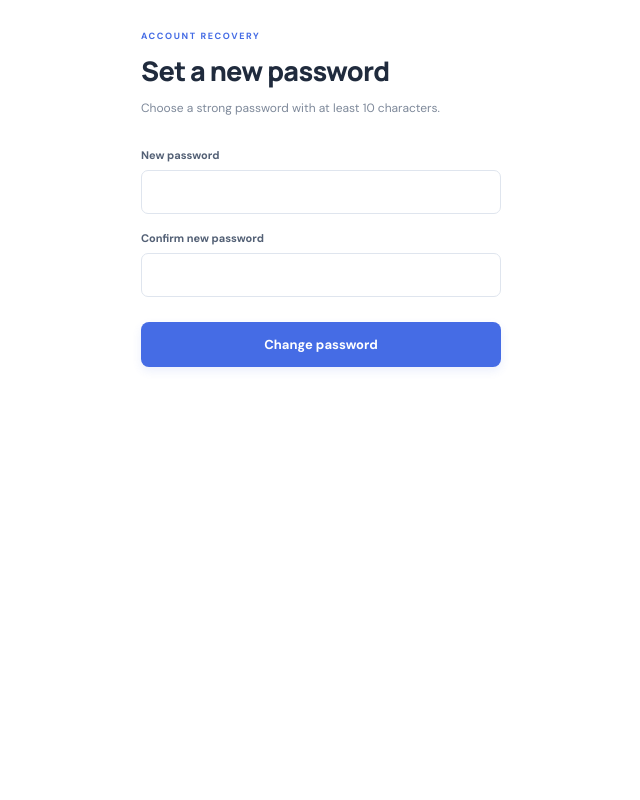
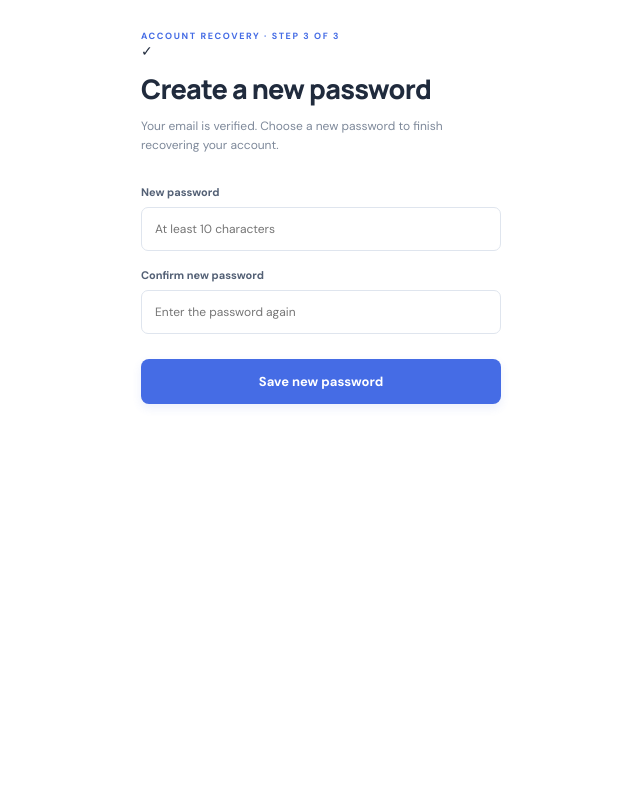
Before and after one commit to coderens/student-grade-analyzer, a Python web app: template templates/reset_password.html in a window 1280 px wide. Shown: the whole page, without its empty margins (319-959 px from the left). Run offline with Jinja, Linux system fonts and the light colour scheme; the template is opened without the code that fills it, so the values that code supplies are empty.

Commit message:
Improve Facebook-style password recovery steps

```diff
--- a/templates/reset_password.html
+++ b/templates/reset_password.html
@@ -1,14 +1,19 @@
-{% extends 'base.html' %}{% block title %}Set new password{% endblock %}
+{% extends 'base.html' %}{% block title %}Create new password{% endblock %}
 {% block content %}
 <div class="login-panel">
-  <form class="login-card" method="post">
+  <form class="login-card recovery-card" method="post">
     <input type="hidden" name="csrf_token" value="{{ csrf_token }}">
-    <div class="eyebrow">ACCOUNT RECOVERY</div>
-    <h2>Set a new password</h2>
-    <p class="muted">Choose a strong password with at least 10 characters.</p>
-    <label>New password<input type="password" name="password" minlength="10" required autocomplete="new-password"></label>
-    <label>Confirm new password<input type="password" name="confirmation" minlength="10" required autocomplete="new-password"></label>
-    <button class="btn primary full" type="submit">Change password</button>
+    <div class="eyebrow">ACCOUNT RECOVERY · STEP 3 OF 3</div>
+    <div class="recovery-symbol" aria-hidden="true">✓</div>
+    <h2>Create a new password</h2>
+    <p class="muted recovery-intro">Your email is verified. Choose a new password to finish recovering your account.</p>
+    <label for="password">New password
+      <input id="password" type="password" name="password" minlength="10" required autocomplete="new-password" placeholder="At least 10 characters">
+    </label>
+    <label for="confirmation">Confirm new password
+      <input id="confirmation" type="password" name="confirmation" minlength="10" required autocomplete="new-password" placeholder="Enter the password again">
+    </label>
+    <button class="btn primary full" type="submit">Save new password</button>
   </form>
 </div>
 {% endblock %}
```
